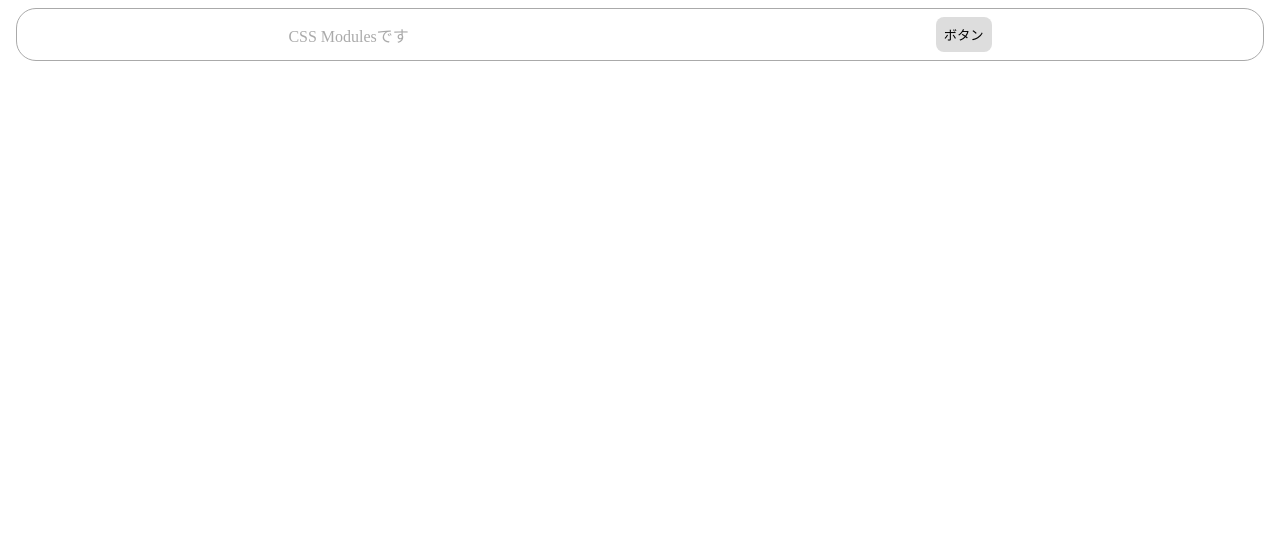
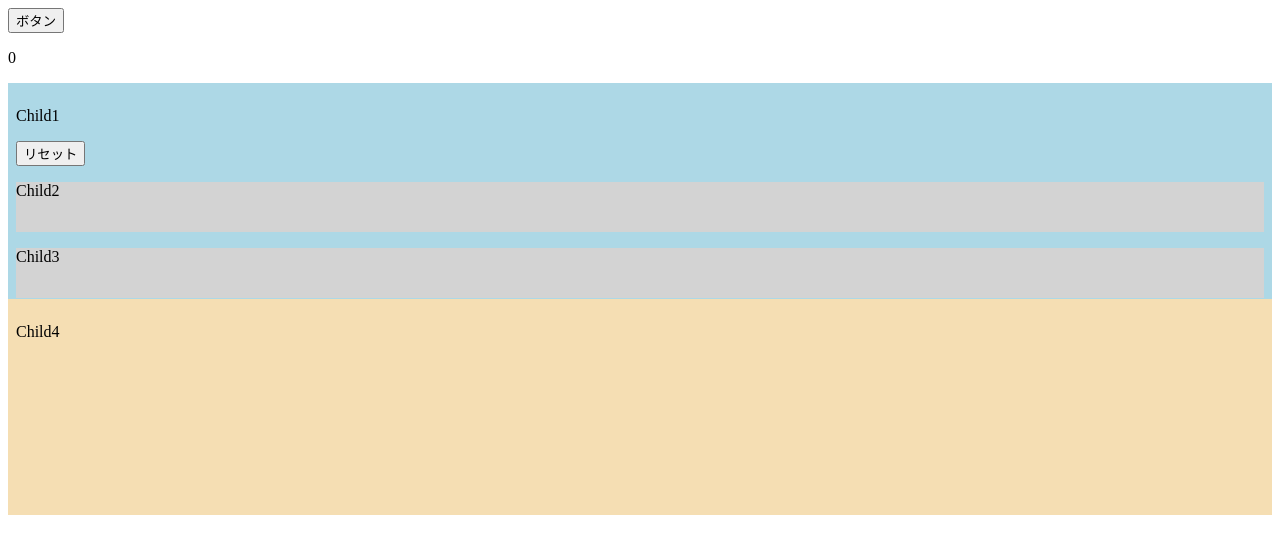
Before and after one commit to jinei/react_study, a React (Create React App) app in the folder my-app/: page / in a window 1280 px wide. Shown: the top 554 px of the page. Built offline with nearby package versions, Linux system fonts and the light colour scheme.

Commit message:
メモ化

```diff
--- a/my-app/src/App.jsx
+++ b/my-app/src/App.jsx
@@ -1,10 +1,26 @@
-import { Fragment, useState, useEffect } from "react";
-import { CssModules } from "./components/CssModules";
+import { Fragment, useState, memo, useCallback } from "react";
+import { Child1 } from "./components/Child1";
+import { Child4 } from "./components/Child4";
 
-export const App = () => {
+export const App = memo(() => {
+  console.log("App レンダリング");
+
+  const [num, setNum] = useState(0);
+
+  const onClickButton = () => {
+    setNum(num + 1);
+  };
+
+  const onClickReset = useCallback(() => {
+    setNum(0);
+  }, []);
+
   return (
     <Fragment>
-      <CssModules />
+      <button onClick={onClickButton}>ボタン</button>
+      <p>{num}</p>
+      <Child1 onClickReset={onClickReset} />
+      <Child4 />
     </Fragment>
   );
-};
+});
--- /dev/null
+++ b/my-app/src/components/Child1.jsx
@@ -0,0 +1,24 @@
+import { memo } from "react";
+import { Child2 } from "./Child2";
+import { Child3 } from "./Child3";
+
+const style = {
+  height: "200px",
+  backgroundColor: "lightblue",
+  padding: "8px"
+};
+
+export const Child1 = memo((props) => {
+  console.log("Child1レンダリング");
+
+  const { onClickReset } = props;
+
+  return (
+    <div style={style}>
+      <p>Child1</p>
+      <button onClick={onClickReset}>リセット</button>
+      <Child2 />
+      <Child3 />
+    </div>
+  );
+});
--- /dev/null
+++ b/my-app/src/components/Child2.jsx
@@ -0,0 +1,16 @@
+import { memo } from "react";
+
+const style = {
+  height: "50px",
+  backgroundColor: "lightgray",
+};
+
+export const Child2 = memo(() => {
+  console.log("Child2 レンダリング");
+
+  return (
+    <div style={style}>
+      <p>Child2</p>
+    </div>
+  );
+});
--- /dev/null
+++ b/my-app/src/components/Child3.jsx
@@ -0,0 +1,17 @@
+import { memo } from "react";
+
+const style = {
+  height: "50px",
+  backgroundColor: "lightgray",
+};
+
+export const Child3 = memo(() => {
+  console.log("Child3 レンダリング");
+
+  return (
+    <div style={style}>
+      <p>Child3</p>
+    </div>
+  )
+
+});
--- /dev/null
+++ b/my-app/src/components/Child4.jsx
@@ -0,0 +1,17 @@
+import { memo } from "react";
+
+const style = {
+  height: "200px",
+  backgroundColor: "wheat",
+  padding: "8px"
+};
+
+export const Child4 = memo(() => {
+  console.log("Child4 レンダリング");
+
+  return (
+    <div style={style}>
+      <p>Child4</p>
+    </div>
+  );
+});
--- a/my-app/src/components/CssModules.jsx
+++ /dev/null
@@ -1,10 +0,0 @@
-import classes from "./CssModules.module.scss";
-
-export const CssModules = () => {
-  return (
-    <div className={classes.container}>
-      <p className={classes.title}>CSS Modulesです</p>
-      <button className={classes.button}>ボタン</button>
-    </div>
-  );
-};
--- a/my-app/src/components/CssModules.module.scss
+++ /dev/null
@@ -1,27 +0,0 @@
-.container {
-  border: solid 1px #aaa;
-  border-radius: 20px;
-  padding: 8px;
-  margin: 8px;
-  display: flex;
-  justify-content: space-around;
-  align-items: center;
-}
-
-.title {
-  margin: 0;
-  color: #aaa;
-}
-
-.button {
-  background-color: #ddd;
-  border: none;
-  padding: 8px;
-  border-radius: 8px;
-
-  &:hover {
-    background-color: #aaa;
-    color: #fff;
-    cursor: pointer;
-  }
-}
```
Also changed, not shown: my-app/src/components/ColoredMessage.jsx (deleted, +0 -11 lines).
